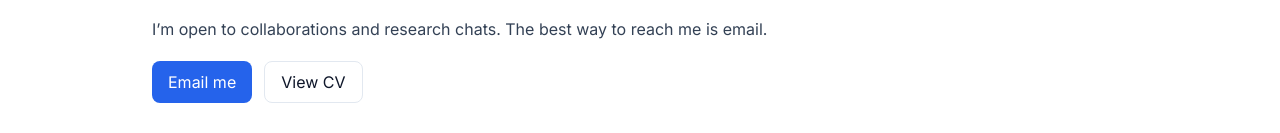
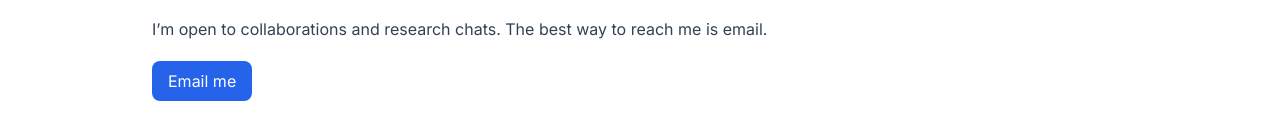
Before and after one commit to david-hp-0726/portfolio-website, a React (Vite) app: page / in a window 1280 px wide. Shown: the part 819-952 px from the top of the page. Built offline with nearby package versions, Linux system fonts and the light colour scheme.

Commit message:
Update CV

```diff
--- a/src/sections/Contact.tsx
+++ b/src/sections/Contact.tsx
@@ -12,9 +12,6 @@ export default function Contact() {
           <a href={SITE.email} className="inline-flex items-center justify-center px-4 py-2 rounded-lg bg-brand-600 text-white hover:bg-brand-700">
             Email me
           </a>
-          <a href="#cv" className="inline-flex items-center justify-center px-4 py-2 rounded-lg border border-slate-200 hover:bg-slate-50">
-            View CV
-          </a>
         </div>
       </div>
     </section>
```
Also changed, not shown: 1 other file (tests, documents, lock files or other folders).
